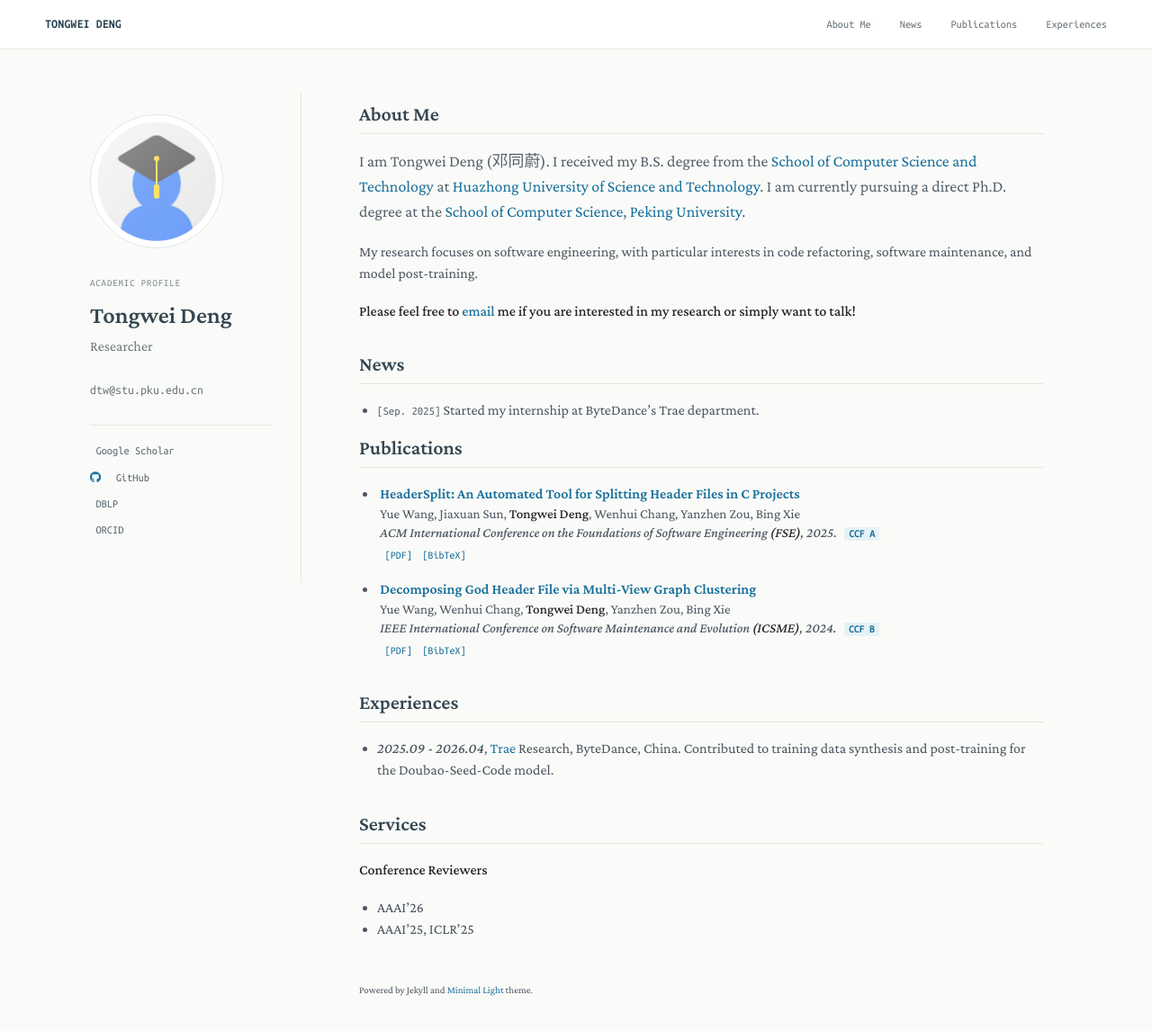
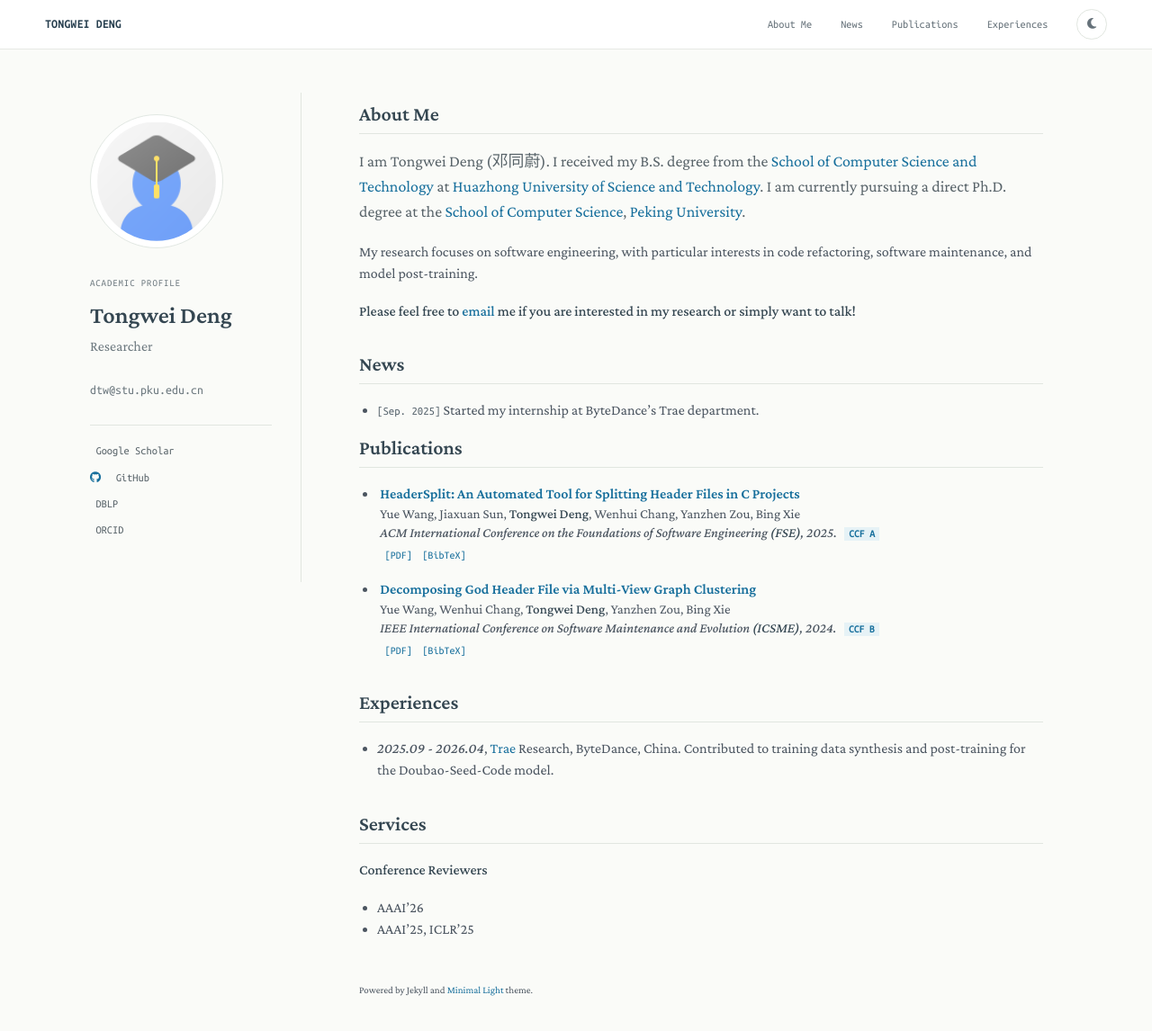
Before and after one commit to 6643789wsx/6643789wsx.github.io, a Jekyll site: the page built from index.md, in a window 1280 px wide and 1225 px high. Shown: the top 1146 px of the window at 90% size. Built offline with Jekyll 4.4.1, drawn with Linux system fonts in a browser that asks for light colours; a style sheet for code colours, icons or effects is not loaded; our own code applies the rules of GitHub Pages for plain Markdown files.

Commit message:
Add light/dark theme toggle with system preference default

```diff
--- a/_layouts/homepage.html
+++ b/_layouts/homepage.html
@@ -6,6 +6,16 @@
     <meta charset="UTF-8">
     <meta http-equiv="X-UA-Compatible" content="IE=edge">
     <meta name="viewport" content="width=device-width, initial-scale=1">
+    <script>
+      (function() {
+        var theme;
+        try { theme = localStorage.getItem('theme'); } catch (e) {}
+        if (theme !== 'dark' && theme !== 'light') {
+          theme = window.matchMedia && window.matchMedia('(prefers-color-scheme: dark)').matches ? 'dark' : 'light';
+        }
+        document.documentElement.setAttribute('data-theme', theme);
+      })();
+    </script>
     <meta name="description" content="{{ site.description }}">
     {% if site.keywords %}
     <meta name="keywords" content="{{ site.keywords }}">
@@ -44,6 +54,9 @@
           <a href="#news">News</a>
             <a href="#publications">Publications</a>
           <a href="#experiences">Experiences</a>
+          <button class="theme-toggle" id="theme-toggle" type="button" aria-label="Toggle dark / light mode" title="切换深色 / 浅色模式">
+            <i class="fa-solid fa-moon" id="theme-toggle-icon" aria-hidden="true"></i>
+          </button>
         </div>
       </div>
     </nav>
@@ -102,6 +115,7 @@
       </footer>
     </div>
     <script src="{{ "/assets/js/scale.fix.js" | relative_url }}"></script>
+    <script src="{{ "/assets/js/theme-toggle.js" | relative_url }}"></script>
     {% if site.google_analytics %}
     <script>
       (function(i,s,o,g,r,a,m){i['GoogleAnalyticsObject']=r;i[r]=i[r]||function(){
--- a/_sass/minimal-light.scss
+++ b/_sass/minimal-light.scss
@@ -613,60 +613,123 @@
   }
 }
 
-/* Light academic profile layout, kept consistent when the OS uses dark mode. */
-body { background:#fafbf8; color:#4b5560; }
-.top-nav { background:#fff; border-bottom:1px solid #e6e9e4; position:sticky; top:0; z-index:20; }
+/* Light academic profile layout. Colors are defined as variables so the
+   dark mode can be toggled manually via html[data-theme="dark"]. */
+:root {
+  color-scheme: light;
+  --page-bg:#fafbf8;
+  --text:#4b5560;
+  --text-soft:#59646a;
+  --heading:#344651;
+  --link:#176f9c;
+  --link-hover:#125878;
+  --muted:#6e7a80;
+  --strong:#58656e;
+  --brand:#273f4f;
+  --nav-link:#66727a;
+  --nav-bg:#ffffff;
+  --nav-border:#e6e9e4;
+  --border:#e1e6e0;
+  --card-bg:#ffffff;
+  --card-border:#e5e9e5;
+  --accent:#e98d52;
+  --badge-bg:#e6f2f6;
+  --avatar-bg:#ffffff;
+  --avatar-border:#e2e8e3;
+  --row-shadow:0 8px 18px rgba(45,69,60,.08);
+}
+
+html[data-theme="dark"] {
+  color-scheme: dark;
+  --page-bg:#151a21;
+  --text:#b7c1cb;
+  --text-soft:#a6b2bd;
+  --heading:#e7edf3;
+  --link:#6fb8ec;
+  --link-hover:#a3d2f2;
+  --muted:#8d9aa7;
+  --strong:#ccd6de;
+  --brand:#dce5ed;
+  --nav-link:#98a5b1;
+  --nav-bg:#10151c;
+  --nav-border:#242d38;
+  --border:#242d38;
+  --card-bg:#10151c;
+  --card-border:#242d38;
+  --accent:#f0a068;
+  --badge-bg:#1d2a37;
+  --avatar-bg:#10151c;
+  --avatar-border:#242d38;
+  --row-shadow:0 8px 18px rgba(0,0,0,.4);
+}
+
+body { background:var(--page-bg); color:var(--text); }
+.top-nav { background:var(--nav-bg); border-bottom:1px solid var(--nav-border); position:sticky; top:0; z-index:20; }
 .top-nav-inner { align-items:center; display:flex; justify-content:space-between; margin:0 auto; max-width:1180px; min-height:3.4rem; padding:0 2rem; }
-.top-nav-brand { color:#273f4f; font-family:"Ubuntu Mono", monospace; font-size:.82rem; font-weight:700; letter-spacing:.04em; text-transform:uppercase; }
-.top-nav-links { display:flex; gap:2rem; }
-.top-nav-links a { color:#66727a; font-family:"Ubuntu Mono", monospace; font-size:.77rem; }
-.top-nav-links a:hover, .top-nav-brand:hover { color:#176f9c; }
+.top-nav-brand { color:var(--brand); font-family:"Ubuntu Mono", monospace; font-size:.82rem; font-weight:700; letter-spacing:.04em; text-transform:uppercase; }
+.top-nav-links { align-items:center; display:flex; gap:2rem; }
+.top-nav-links a { color:var(--nav-link); font-family:"Ubuntu Mono", monospace; font-size:.77rem; }
+.top-nav-links a:hover, .top-nav-brand:hover { color:var(--link); }
 .site-shell { gap:4rem; grid-template-columns:235px minmax(0, 760px); max-width:1080px; padding:3rem 2.5rem 4rem; }
-.profile-panel { background:transparent; border-right:1px solid #e1e6e0; color:#59646a; min-height:auto; padding:1.5rem 2rem 1.5rem 0; position:static; }
+.profile-panel { background:transparent; border-right:1px solid var(--border); color:var(--text-soft); min-height:auto; padding:1.5rem 2rem 1.5rem 0; position:static; }
 .profile-panel:before { display:none; }
-.image.avatar img { background:#fff; border:1px solid #e2e8e3; padding:.45rem; width:132px; }
-.profile-kicker { color:#7a8790; font-size:.68rem; margin-top:1.5rem; }
-.profile-panel h1 { color:#344651; font-size:1.65rem; }
-.profile-panel position, .profile-panel autocolor, .profile-panel email { color:#6e7a80; }
-.profile-links { border-top:1px solid #e1e6e0; display:grid; gap:.65rem; margin-top:1.7rem; padding-top:1.2rem; }
-.profile-links a { color:#5b6871; font-family:"Ubuntu Mono", monospace; font-size:.78rem; }
-.profile-links a:hover { color:#176f9c; }
-.profile-links i { color:#176f9c; margin-right:.4rem; width:1rem; }
+.image.avatar img { background:var(--avatar-bg); border:1px solid var(--avatar-border); padding:.45rem; width:132px; }
+.profile-kicker { color:var(--muted); font-size:.68rem; margin-top:1.5rem; }
+.profile-panel h1 { color:var(--heading); font-size:1.65rem; }
+.profile-panel position, .profile-panel autocolor, .profile-panel email { color:var(--muted); }
+.profile-links { border-top:1px solid var(--border); display:grid; gap:.65rem; margin-top:1.7rem; padding-top:1.2rem; }
+.profile-links a { color:var(--text-soft); font-family:"Ubuntu Mono", monospace; font-size:.78rem; }
+.profile-links a:hover { color:var(--link); }
+.profile-links i { color:var(--link); margin-right:.4rem; width:1rem; }
 .content-panel { padding-top:.5rem; }
-.content-panel > p:first-of-type { color:#53616b; font-size:1.12rem; max-width:45rem; }
-h2 { border-bottom-color:#e1e6e0; color:#344651; font-size:1.38rem; margin-top:2.2rem; }
-a, .publications ol.bibliography li .links a.btn { color:#176f9c; }
-a:hover { color:#125878; }
-.content-panel > ul strong { color:#58656e; }
-.pub-row { background:#fff; border:0; border-bottom:1px solid #e5e9e5; border-left:3px solid #e98d52; box-shadow:none; padding:.7rem 1rem; }
-.pub-row:hover { box-shadow:0 8px 18px rgba(45,69,60,.08); }
+.content-panel > p:first-of-type { color:var(--text-soft); font-size:1.12rem; max-width:45rem; }
+h2 { border-bottom-color:var(--border); color:var(--heading); font-size:1.38rem; margin-top:2.2rem; }
+a, .publications ol.bibliography li .links a.btn { color:var(--link); }
+a:hover { color:var(--link-hover); }
+strong { color:var(--heading); }
+autocolor { color:var(--muted); }
+.content-panel > ul strong { color:var(--strong); }
+.pub-row { background:var(--card-bg); border:0; border-bottom:1px solid var(--card-border); border-left:3px solid var(--accent); box-shadow:none; padding:.7rem 1rem; }
+.pub-row:hover { box-shadow:var(--row-shadow); }
 .publications ol.bibliography li .abbr { height:auto!important; }
-.publications ol.bibliography li .abbr abbr { background:#e6f2f6; color:#176f9c!important; }
+.publications ol.bibliography li .abbr abbr { background:var(--badge-bg); color:var(--link)!important; }
 .publications ol.bibliography li .title { font-size:1.06rem; }
 .publication-list { list-style:disc; margin:0; padding-left:1.25rem; }
 .publication-list li { margin:0 0 1rem; padding-left:.2rem; }
 .publication-entry { line-height:1.45; }
 .publication-title { font-weight:600; }
 .publication-authors, .publication-venue { display:block; font-size:.94rem; }
-.ccf-rank { background:#e6f2f6; color:#176f9c; font-family:"Ubuntu Mono", monospace; font-size:.72rem; font-style:normal; font-weight:700; margin-left:.35rem; padding:.08rem .32rem; }
+.ccf-rank { background:var(--badge-bg); color:var(--link); font-family:"Ubuntu Mono", monospace; font-size:.72rem; font-style:normal; font-weight:700; margin-left:.35rem; padding:.08rem .32rem; }
 .publication-links { font-family:"Ubuntu Mono", monospace; font-size:.75rem; margin-left:.35rem; }
 .publication-links a { margin-right:.35rem; }
+pre { background:var(--card-bg); border:1px solid var(--border); }
+code, pre { color:var(--text); }
+blockquote { border-left:1px solid var(--border); }
+hr { background:var(--border); }
 
-@media (prefers-color-scheme: dark) {
-  body { background:#fafbf8; color:#4b5560; }
-  h1, h2, h3, h4, h5, h6, strong { color:#344651; }
-  a { color:#176f9c; }
-  autocolor { color:#6e7a80; }
-  .profile-panel h1 { color:#344651; }
-  .profile-panel position, .profile-panel autocolor, .profile-panel email { color:#6e7a80; }
-  .social-icons a:hover { background:#176f9c; color:#fff!important; transform:translateY(-2px); }
+.theme-toggle {
+  align-self:center;
+  background:transparent;
+  border:1px solid var(--border);
+  border-radius:50%;
+  color:var(--nav-link);
+  cursor:pointer;
+  flex:0 0 auto;
+  font-size:.85rem;
+  height:2.1rem;
+  line-height:1;
+  padding:0;
+  transition:color .2s ease, border-color .2s ease, transform .2s ease;
+  width:2.1rem;
 }
+.theme-toggle:hover { border-color:var(--link); color:var(--link); transform:rotate(20deg); }
+.theme-toggle:focus-visible { outline:2px solid var(--link); outline-offset:2px; }
 
 @media print, screen and (max-width: 720px) {
   .top-nav-inner { align-items:flex-start; flex-direction:column; gap:.7rem; padding:1rem 1.25rem; }
   .top-nav-links { flex-wrap:wrap; gap:.7rem 1.25rem; }
   .site-shell { padding:2rem 1.25rem 3rem; }
-  .profile-panel { border-bottom:1px solid #e1e6e0; border-right:0; padding:0 0 1.7rem; }
+  .profile-panel { border-bottom:1px solid var(--border); border-right:0; padding:0 0 1.7rem; }
 }
 
 .biblink {
--- /dev/null
+++ b/assets/js/theme-toggle.js
@@ -0,0 +1,78 @@
+(function() {
+  var ICONS = { dark: 'fa-solid fa-sun', light: 'fa-solid fa-moon' };
+  var STORAGE_KEY = 'theme';
+
+  function storedTheme() {
+    try {
+      return window.localStorage.getItem(STORAGE_KEY);
+    } catch (e) {
+      return null;
+    }
+  }
+
+  function systemTheme() {
+    return window.matchMedia && window.matchMedia('(prefers-color-scheme: dark)').matches
+      ? 'dark'
+      : 'light';
+  }
+
+  function currentTheme() {
+    return document.documentElement.getAttribute('data-theme') === 'dark' ? 'dark' : 'light';
+  }
+
+  function applyFavicon(theme) {
+    var links = document.querySelectorAll('link[rel*="icon"]');
+    for (var i = 0; i < links.length; i++) {
+      var href = links[i].getAttribute('href') || '';
+      if (href.indexOf('favicon') === -1) {
+        continue;
+      }
+      var isDarkAsset = href.indexOf('favicon-dark') !== -1;
+      links[i].setAttribute('media', isDarkAsset === (theme === 'dark') ? 'all' : 'not all');
+    }
+  }
+
+  function apply(theme) {
+    document.documentElement.setAttribute('data-theme', theme);
+    var icon = document.getElementById('theme-toggle-icon');
+    if (icon) {
+      icon.className = ICONS[theme];
+    }
+    applyFavicon(theme);
+  }
+
+  function init() {
+    apply(currentTheme());
+
+    var button = document.getElementById('theme-toggle');
+    if (button) {
+      button.addEventListener('click', function() {
+        var next = currentTheme() === 'dark' ? 'light' : 'dark';
+        try {
+          window.localStorage.setItem(STORAGE_KEY, next);
+        } catch (e) {}
+        apply(next);
+      });
+    }
+
+    if (window.matchMedia) {
+      var query = window.matchMedia('(prefers-color-scheme: dark)');
+      var onChange = function(event) {
+        if (!storedTheme()) {
+          apply(event.matches ? 'dark' : 'light');
+        }
+      };
+      if (query.addEventListener) {
+        query.addEventListener('change', onChange);
+      } else if (query.addListener) {
+        query.addListener(onChange);
+      }
+    }
+  }
+
+  if (document.readyState === 'loading') {
+    document.addEventListener('DOMContentLoaded', init);
+  } else {
+    init();
+  }
+})();
```
